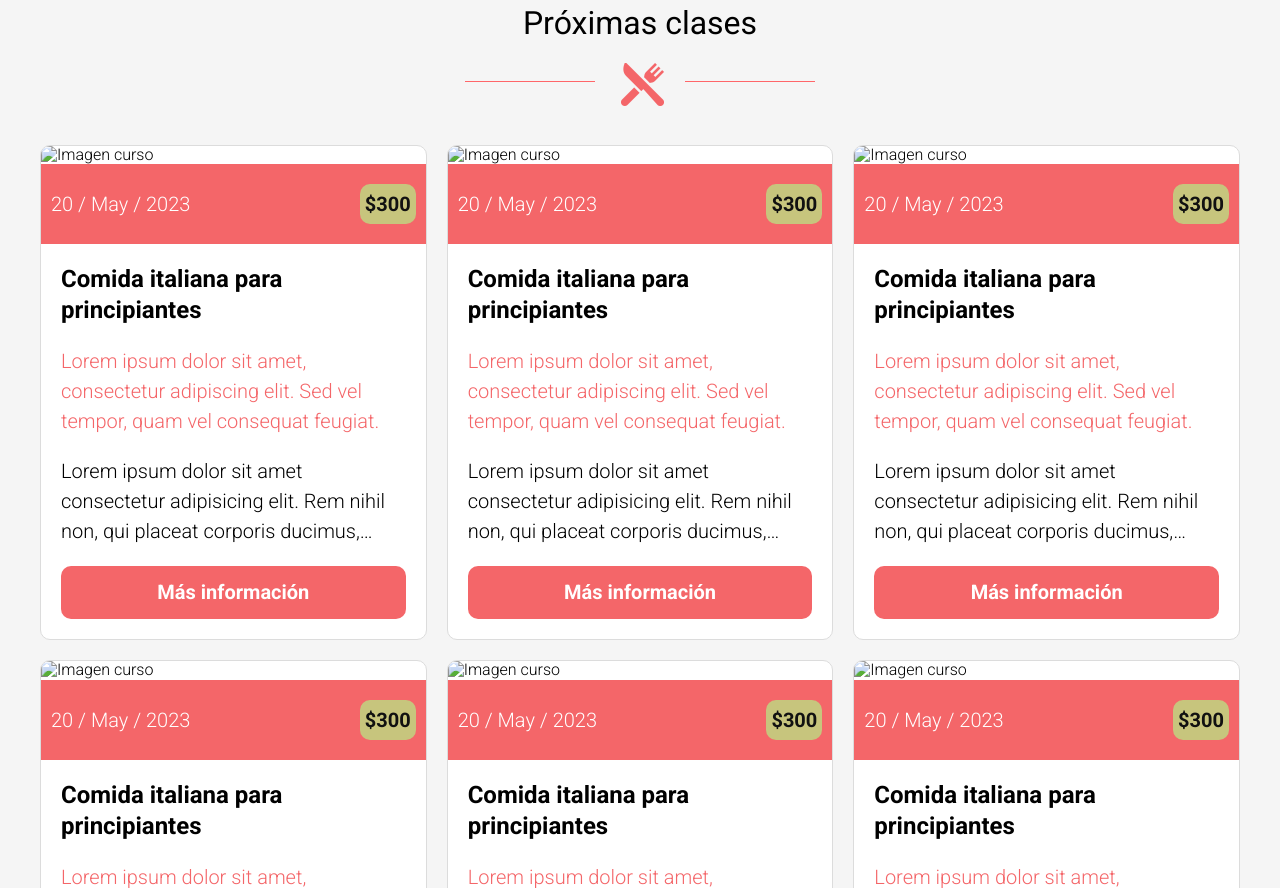
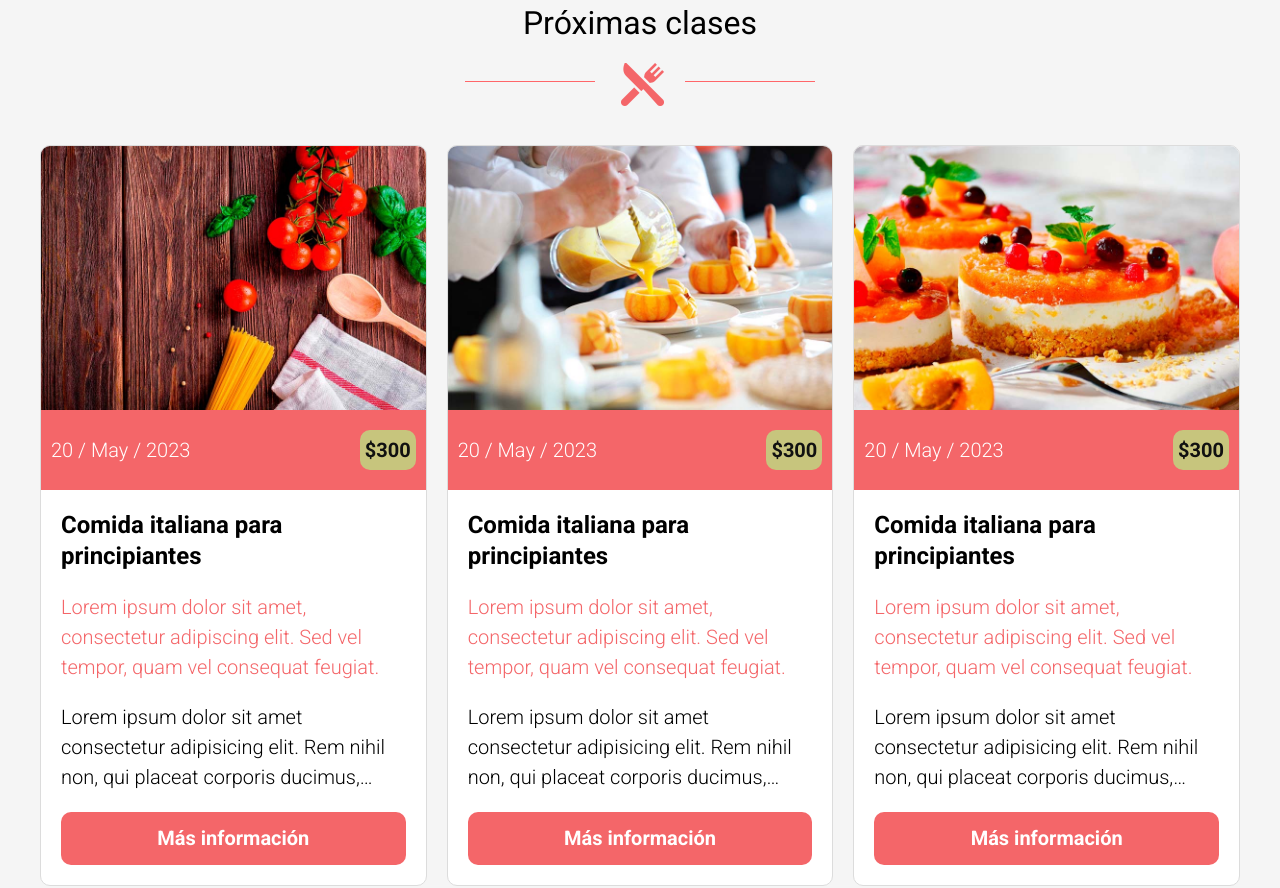
Before and after one commit to ElielM9/CookingSchool-SCSS, a website: page src/views/index.html in a window 1280 px wide. Shown: the part 1606-2494 px from the top of the page. Drawn offline with nearby package versions, Linux system fonts and the light colour scheme; files that its build step writes are made by us from their sources; files whose address does not match are found by name.

Commit message:
Correccion de errores menores

```diff
--- a/src/views/index.html
+++ b/src/views/index.html
@@ -101,7 +101,7 @@
         <div class="course-card">
           <img
             class="course-card__img"
-            src="./assets/img/lessons/clase1.jpg"
+            src="./assets/img/courses/curso_1.jpg"
             alt="Imagen curso"
           />
           <div class="course-card__meta">
@@ -128,7 +128,7 @@
         <div class="course-card">
           <img
             class="course-card__img"
-            src="./assets/img/lessons/clase2.jpg"
+            src="./assets/img/courses/curso_2.jpg"
             alt="Imagen curso"
           />
           <div class="course-card__meta">
@@ -155,7 +155,7 @@
         <div class="course-card">
           <img
             class="course-card__img"
-            src="./assets/img/lessons/clase3.jpg"
+            src="./assets/img/courses/curso_3.jpg"
             alt="Imagen curso"
           />
           <div class="course-card__meta">
@@ -182,7 +182,7 @@
         <div class="course-card">
           <img
             class="course-card__img"
-            src="./assets/img/lessons/clase4.jpg"
+            src="./assets/img/courses/curso_4.jpg"
             alt="Imagen curso"
           />
           <div class="course-card__meta">
@@ -209,7 +209,7 @@
         <div class="course-card">
           <img
             class="course-card__img"
-            src="./assets/img/lessons/clase5.jpg"
+            src="./assets/img/courses/curso_5.jpg"
             alt="Imagen curso"
           />
           <div class="course-card__meta">
@@ -236,7 +236,7 @@
         <div class="course-card">
           <img
             class="course-card__img"
-            src="./assets/img/lessons/clase6.jpg"
+            src="./assets/img/courses/curso_6.jpg"
             alt="Imagen curso"
           />
           <div class="course-card__meta">
```
Also changed, not shown: public/index.html (+1 -1 lines), 1 other file.
